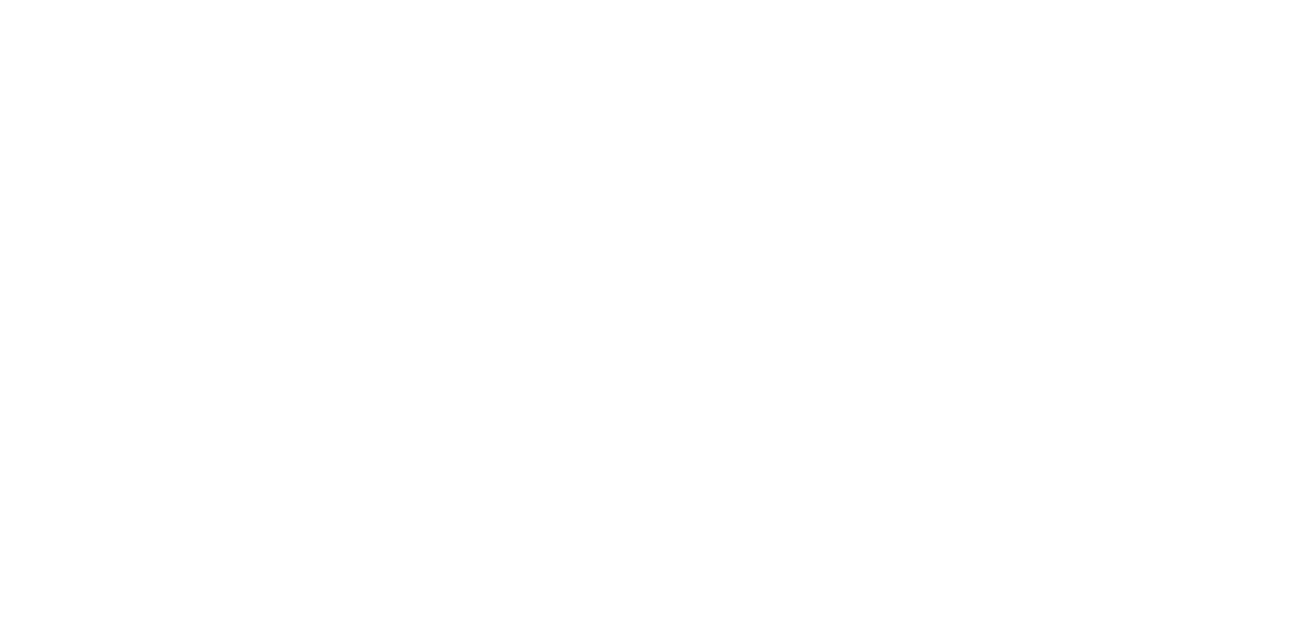
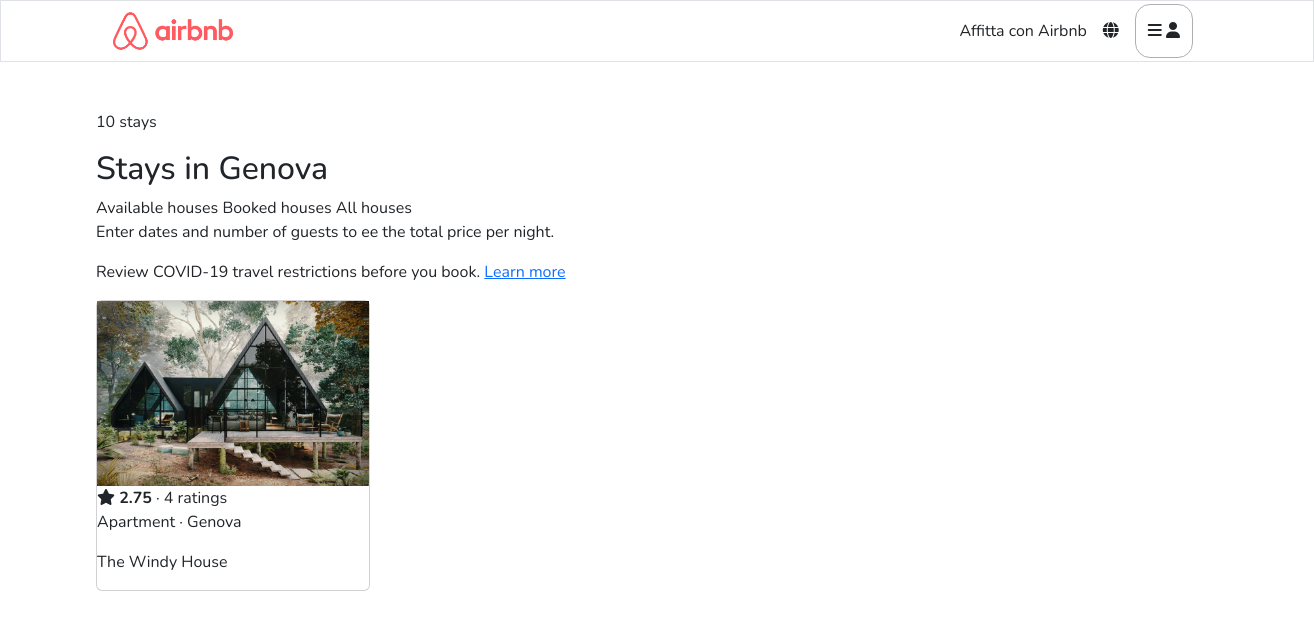
Before and after one commit to fadi-dawood/BW-2, a plain HTML site: page search.html in a window 1280 px wide. Shown: the whole page, 1314 px wide, since content can reach past the window. Drawn offline with nearby package versions, Linux system fonts and the light colour scheme.

Commit message:
nav, inizio intro e scheda casa

```diff
--- a/search.html
+++ b/search.html
@@ -3,12 +3,74 @@
 <head>
     <meta charset="UTF-8">
     <meta name="viewport" content="width=device-width, initial-scale=1.0">
+    <link rel="preconnect" href="https://fonts.googleapis.com">
+    <link rel="preconnect" href="https://fonts.gstatic.com" crossorigin>
+    <link href="https://fonts.googleapis.com/css2?family=Nunito:wght@200;300;400;500;600;700;800;900;1000&display=swap" rel="stylesheet">
     <link href="https://cdn.jsdelivr.net/npm/bootstrap@5.3.2/dist/css/bootstrap.min.css" rel="stylesheet" integrity="sha384-T3c6CoIi6uLrA9TneNEoa7RxnatzjcDSCmG1MXxSR1GAsXEV/Dwwykc2MPK8M2HN" crossorigin="anonymous">
+    <link rel="stylesheet" href="appartment_page.css">
     <link rel="stylesheet" href="search_style.css">
     <title>AirBnB mockup - Search page</title>
 </head>
 <body>
 
+    <nav class="container-fluid px-3 mb-2 border d-flex justify-content-center">
+        <div class="nav-container d-flex justify-content-between align-items-center">
+            <div>
+                <img class="logo navbar-brand" src="assets/logo-pink.png" alt="logo Airbnb" width="100px">
+            </div>
+            <div class="right-part d-flex justify-content-between align-items-center">
+                <span class="mx-2">Affitta con Airbnb</span>
+                <span class="mx-2"><i class="fas fa-globe"></i></span>
+                <div class="btn-group mx-2">
+                    <button type="button" class="btn btn-secondary dropdown-toggle bg-light" data-bs-toggle="dropdown" aria-expanded="false">
+                        <i class="fas fa-bars text-dark"></i>
+                        <i class="fas fa-user text-dark"></i>
+                    </button>
+                    <ul class="dropdown-menu dropdown-menu-end">
+                        <li><button class="dropdown-item" type="button">Registrati</button></li>
+                        <li><button class="dropdown-item" type="button">Accedi</button></li>
+                        <hr>
+                        <li><button class="dropdown-item" type="button">Gift Card</button></li>
+                        <li><button class="dropdown-item" type="button">Affitta con Airbnb</button></li>
+                        <li><button class="dropdown-item" type="button">Centro Assistenza</button></li>
+                    </ul>
+                </div>
+            </div>
+        </div>
+    </nav>
+
+    <div class="content container-fluid mt-5">
+        <p id="stays-number">10 stays</p>
+        <h2 class="search-title">Stays in Genova</h2>
+        <div class="filter-btn-container">
+            <span class="filter-btn">Available houses</span>
+            <span class="filter-btn">Booked houses</span>
+            <span class="filter-btn">All houses</span>
+        </div>
+        <p class="info">Enter dates and number of guests to ee the total price per night.</p>
+        <p class="info">Review COVID-19 travel restrictions before you book. <a href="#">Learn more</a></p>
+
+
+        <div class="card col-3">
+            <div class="card-img">
+                <img src="assets/1.webp" alt="Forest cabin" class="img-fluid">
+            </div>
+            <div class="card-text">
+                <div class="ratings">
+                    <span class="star-rating">
+                        <i class="fa-solid fa-star fs-6"></i>
+                        <span class="fw-bold">2.75</span> · 4 ratings
+                    </span>
+                    <span class="num-rating"></span>
+                </div>
+                <p class="house-info">Apartment · Genova</p>
+                <p class="house-name">The Windy House</p>
+            </div>
+        </div>
+
+    </div>
+
+    <script src="https://kit.fontawesome.com/209b0f50b4.js" crossorigin="anonymous"></script>
     <script src="https://cdn.jsdelivr.net/npm/@popperjs/core@2.11.8/dist/umd/popper.min.js" integrity="sha384-I7E8VVD/ismYTF4hNIPjVp/Zjvgyol6VFvRkX/vR+Vc4jQkC+hVqc2pM8ODewa9r" crossorigin="anonymous"></script>
     <script src="https://cdn.jsdelivr.net/npm/bootstrap@5.3.2/dist/js/bootstrap.min.js" integrity="sha384-BBtl+eGJRgqQAUMxJ7pMwbEyER4l1g+O15P+16Ep7Q9Q+zqX6gSbd85u4mG4QzX+" crossorigin="anonymous"></script>
 </body>
--- a/search_style.css
+++ b/search_style.css
@@ -2,4 +2,9 @@
     margin: 0px;
     padding: 0px;
     box-sizing: content-box;
+    font-family: 'Nunito', sans-serif;
 }
+
+.nav-container, .content {
+    width:85% !important;
+}
```
